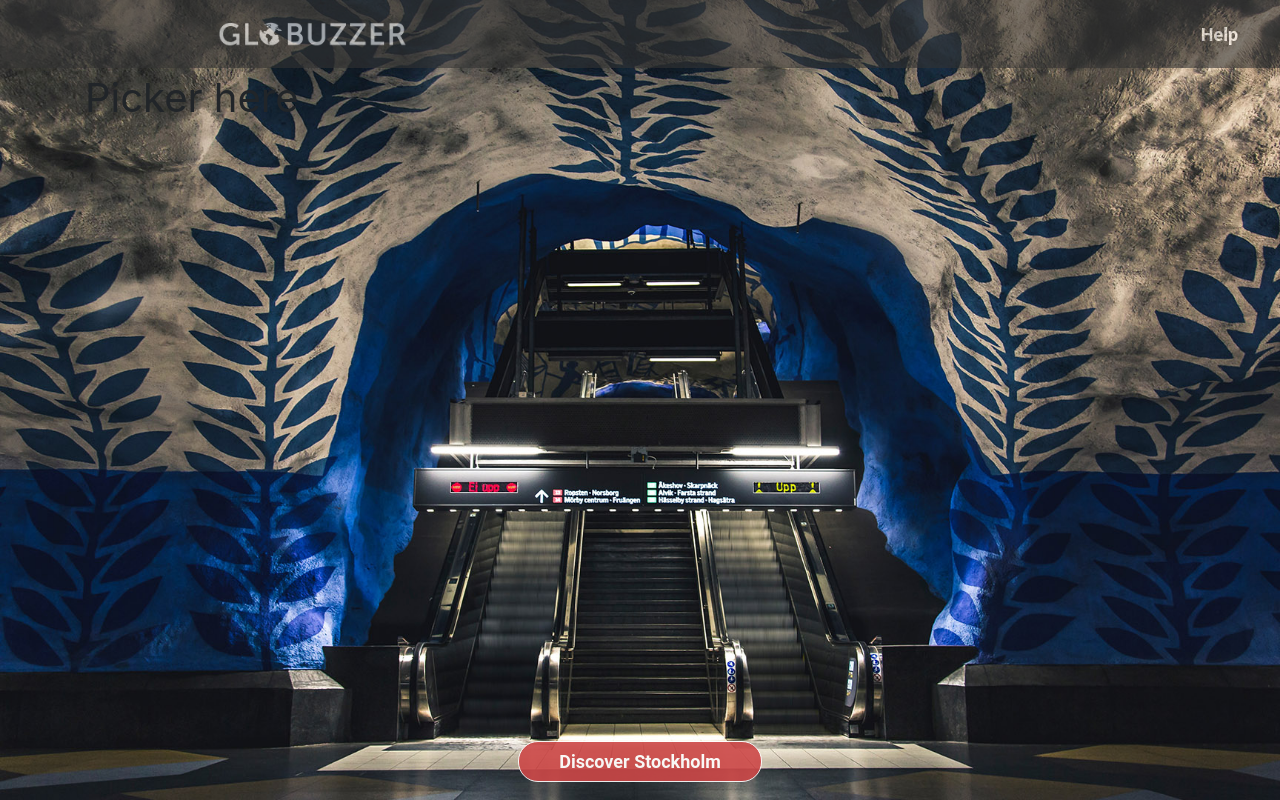
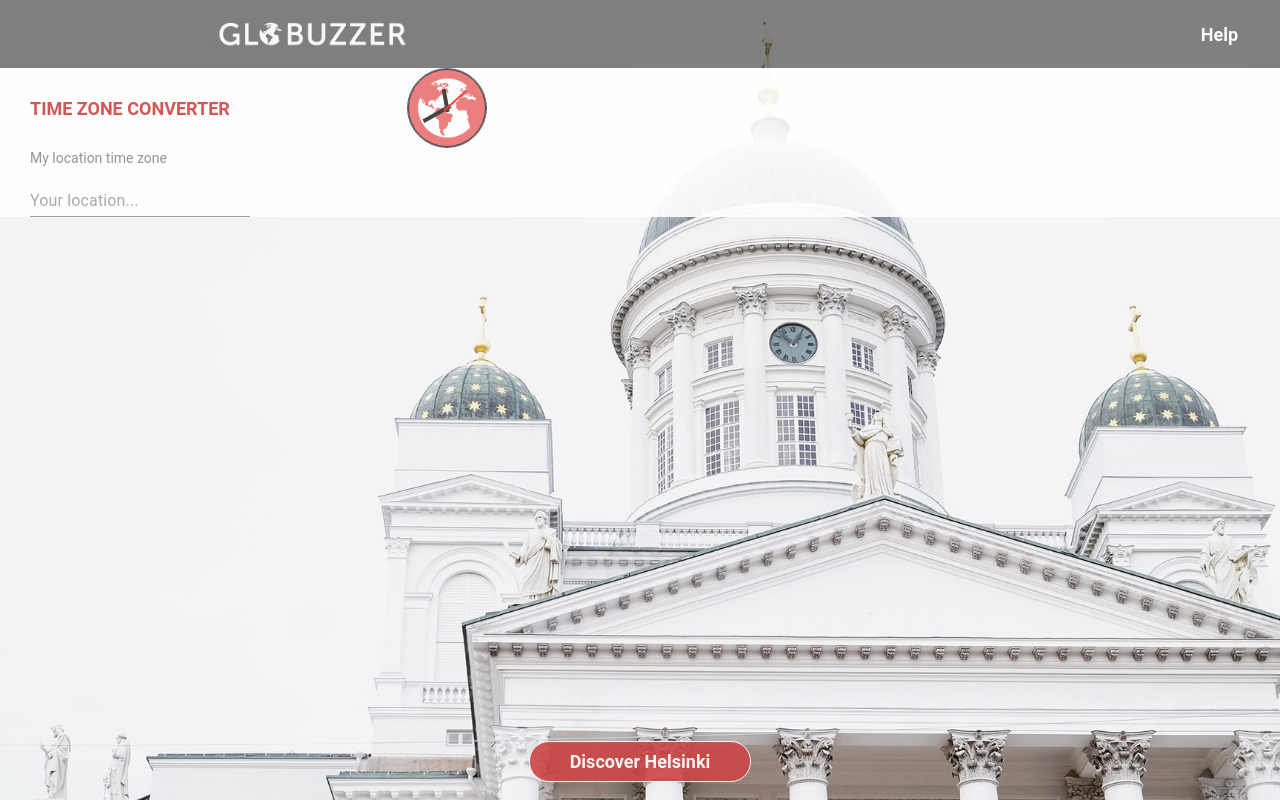
Before and after one commit to quanminh5030/timezone-converter, a React (Create React App) app: page / in a window 1280 px wide. Built offline with nearby package versions, Linux system fonts and the light colour scheme.

Commit message:
add running clock

```diff
--- a/package.json
+++ b/package.json
@@ -16,6 +16,7 @@
     "moment": "^2.29.1",
     "react": "^17.0.2",
     "react-bootstrap": "^1.5.2",
+    "react-clock": "^3.0.0",
     "react-dom": "^17.0.2",
     "react-scripts": "4.0.3",
     "web-vitals": "^1.0.1"
--- a/src/App.js
+++ b/src/App.js
@@ -1,8 +1,8 @@
 
-import { Link, makeStyles } from '@material-ui/core';
+import {  makeStyles, TextField } from '@material-ui/core';
 import React, { useEffect, useState } from 'react';
-import { Button, Col, Container, Image, Row } from 'react-bootstrap';
-import logo from './images/globuzzer logo.png';
+import { Button, Col, Container, Row } from 'react-bootstrap';
+
 
 import copenhagen from './images/copenhagen.jpg';
 import stockholm from './images/stockholm.jpg';
@@ -10,21 +10,29 @@ import helsinki from './images/helsinki.jpg';
 import denmark from './images/denmark.jpg';
 import lisbon1 from './images/lisbon1.jpg';
 import london from './images/london.jpg';
+import Header from './components/Header';
+
+import MyClock from './components/MyClock';
 
 
 function App() {
   const classes = useStyles();
 
-  const backgroundArr = [
-    copenhagen, stockholm, helsinki, denmark, lisbon1, london
-  ]
+  const countriesArr = [
+    { id: 1, text: 'Copenhagen', bgImg: copenhagen },
+    { id: 2, text: 'Stockholm', bgImg: stockholm },
+    { id: 3, text: 'Helsinki', bgImg: helsinki },
+    { id: 4, text: 'Copenhagen', bgImg: denmark },
+    { id: 5, text: 'Lisbon', bgImg: lisbon1 },
+    { id: 6, text: 'London', bgImg: london },
+  ];
 
-  const text = [
-    'Copenhagen', 'Stockholm', 'Helsinki', 'Copenhagen', 'Lisbon', 'London'
-  ]
+  const getRandomNum = () => Math.floor(Math.random() * countriesArr.length)
 
-  const [bgImg, setBgImg] = useState(stockholm);
-  const [country, setCountry] = useState('Stockholm')
+  const firstRdNum = getRandomNum();
+
+  const [bgImg, setBgImg] = useState(countriesArr[firstRdNum].bgImg);
+  const [country, setCountry] = useState(countriesArr[firstRdNum].text);
 
   useEffect(() => getBgImg(), [])
 
@@ -32,8 +40,8 @@ function App() {
     const interval = setInterval(
       () => {
         const rdNum = getRandomNum();
-        setBgImg(backgroundArr[rdNum])
-        setCountry(text[rdNum])
+        setBgImg(countriesArr[rdNum].bgImg)
+        setCountry(countriesArr[rdNum].text)
       }, 10000
     );
 
@@ -42,34 +50,35 @@ function App() {
     };
   }
 
-  const getRandomNum = () => Math.floor(Math.random() * (backgroundArr.length - 0))
 
   return (
     <div className={classes.bgImg} style={{ backgroundImage: `url(${bgImg})`, }}>
 
-      <Container fluid className={classes.container} >
-        <Row style={{
-          height: 68, alignItems: 'center',
-          justifyContent: 'center'
-        }}>
-          <Col md={{ span: 2, offset: 2 }} >
-            <Link href='https://globuzzer.com/' target='_blank'>
-              <Image src={logo} fluid style={{ width: '100%' }} />
-            </Link>
-          </Col>
-          <Col md={{ span: 1, offset: 7 }} className={classes.help}>
-            Help
+      <Header />
+
+      <Container fluid style={{ backgroundColor: 'white', opacity: 0.9 }}>
+        <Row>
+          <Col md={5} xs={12} className={classes.calender}>
+            <Container>
+              <Row className='row align-items-center'>
+                <Col className='align-item-center' md={9} style={{ fontFamily: 'Roboto', fontSize: 18, fontWeight: 'bold', color: '#cf4848' }}>TIME ZONE CONVERTER</Col>
+                <Col md={3}>
+                  <MyClock />
+                </Col>
+              </Row>
+            </Container>
+
+            <Container>
+              <p style={{fontSize: 14, color: '#8c8c8c', fontWeight: 400, fontFamily: 'Roboto'}}>My location time zone</p>
+              <TextField
+                placeholder='Your location...'
+              />
+            </Container>
           </Col>
         </Row>
       </Container>
 
-      <Container>
-        <Row>
-          <Col md={6} xs={12} style={{ fontSize: 40 }}>Picker here</Col>
-        </Row>
-      </Container>
-
-      <div className='d-flex justify-content-center' style={{position: 'fixed', bottom: 18, width: '100%'}}>
+      <div className='d-flex justify-content-center' style={{ position: 'fixed', bottom: 18, width: '100%' }}>
         <Button className={classes.button}>Discover {country}</Button>
       </div>
     </div>
@@ -77,28 +86,17 @@ function App() {
 }
 
 const useStyles = makeStyles(theme => ({
+  calendar: {
+    backgroundColor: 'orange',
+    height: 200
+  },
+
   bgImg: {
     width: '100%',
     height: '100vh',
     backgroundSize: 'cover',
     backgroundRepeat: 'no-repeat',
     backgroundPosition: 'center',
-  },
-
-  container: {
-    backgroundColor: '#333',
-    opacity: 0.6,
-    overflow: 'hidden',
-    margin: 0,
-    padding: 0,
-    listStyleType: 'none',
-  },
-
-  help: {
-    fontFamily: 'Roboto',
-    fontSize: 18,
-    fontWeight: 'bold',
-    color: '#ffffff'
   },
 
   button: {
@@ -115,9 +113,6 @@ const useStyles = makeStyles(theme => ({
     '&:hover': {
       backgroundColor: '#cc4747'
     },
-
-
-
   }
 }))
 
--- /dev/null
+++ b/src/components/Header.js
@@ -0,0 +1,47 @@
+import React from 'react';
+import logo from '../images/globuzzer logo.png';
+import { Col, Container, Image, Row } from 'react-bootstrap';
+import { Link, makeStyles } from '@material-ui/core';
+
+const Header = () => {
+    const classes = useStyles();
+
+    return (
+        <Container fluid className={classes.container}>
+            <Row style={{
+                height: 68, alignItems: 'center',
+                justifyContent: 'center'
+            }}>
+                <Col md={{ span: 2, offset: 2 }} >
+                    <Link href='https://globuzzer.com/' target='_blank'>
+                        <Image src={logo} fluid style={{ width: '100%' }} />
+                    </Link>
+                </Col>
+                <Col md={{ span: 1, offset: 7 }} className={classes.help}>
+                    Help
+                </Col>
+            </Row>
+        </Container>
+    )
+}
+
+const useStyles = makeStyles(theme => ({
+    container: {
+        backgroundColor: '#333',
+        opacity: 0.6,
+        overflow: 'hidden',
+        margin: 0,
+        padding: 0,
+        listStyleType: 'none',
+    },
+
+    help: {
+        fontFamily: 'Roboto',
+        fontSize: 18,
+        fontWeight: 'bold',
+        color: '#ffffff'
+    },
+
+}))
+
+export default Header
--- /dev/null
+++ b/src/components/MyClock.js
@@ -0,0 +1,49 @@
+import { makeStyles } from '@material-ui/core';
+import React, { useEffect, useState } from 'react';
+import Clock from 'react-clock';
+import 'react-clock/dist/Clock.css';
+import icon from '../images/gb_logo.png';
+
+const MyClock = () => {
+    const classes = useStyles();
+
+    const [value, setValue] = useState(new Date());
+
+    useEffect(() => {
+        const interval = setInterval(
+            () => setValue(new Date()),
+            1000
+        );
+
+        return () => {
+            clearInterval(interval);
+        }
+    }, []);
+
+    return (
+        <Clock
+            value={value}
+            size={80}
+            className={classes.clock}
+            secondHandLength={70}
+            minuteMarksWidth={0}
+            hourMarksWidth={0}
+            minuteHandWidth={4}
+            secondHandWidth={2}
+
+
+        />
+    )
+}
+
+const useStyles = makeStyles(theme => ({
+    clock: {
+        backgroundImage: `url(${icon})`,
+        backgroundSize: 'cover',
+        opacity: 0.8,
+        borderRadius: 106,
+        border: '1px solid #172839'
+    }
+}))
+
+export default MyClock
```
Also changed, not shown: src/images/gb_logo.png (added), 1 other file (tests, documents, lock files or other folders).
